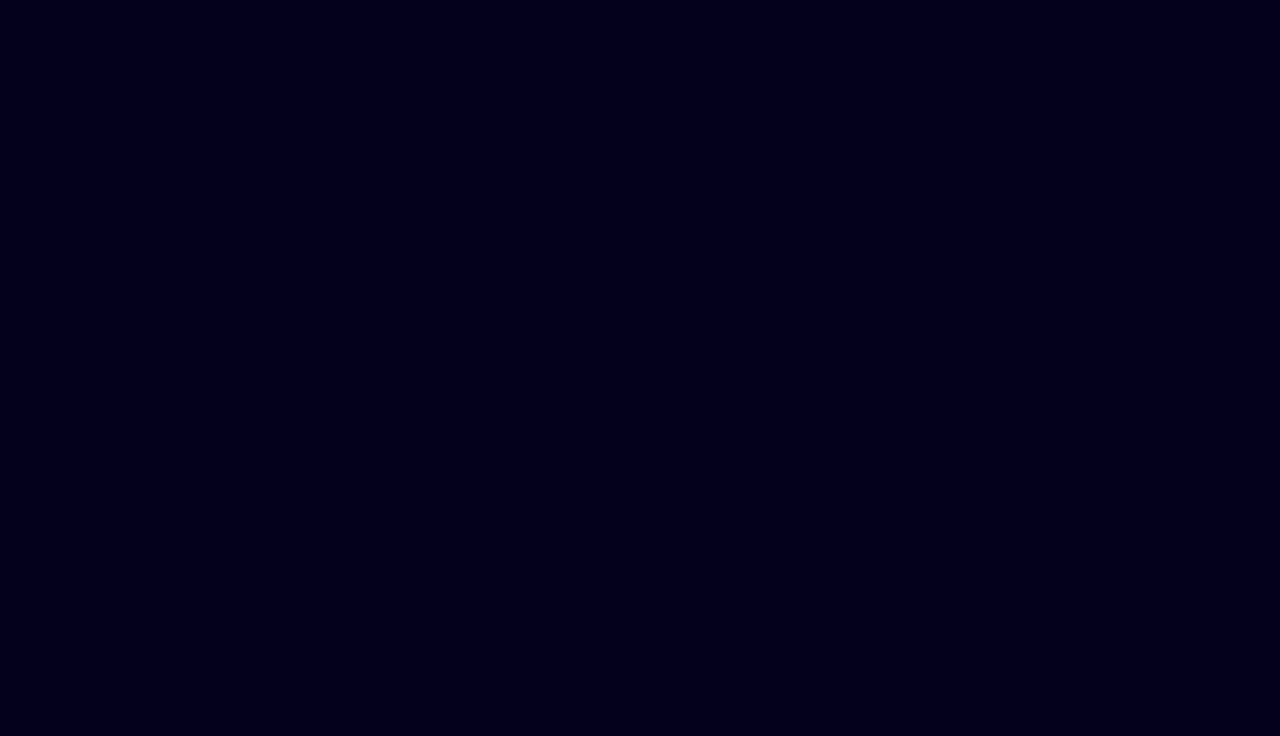
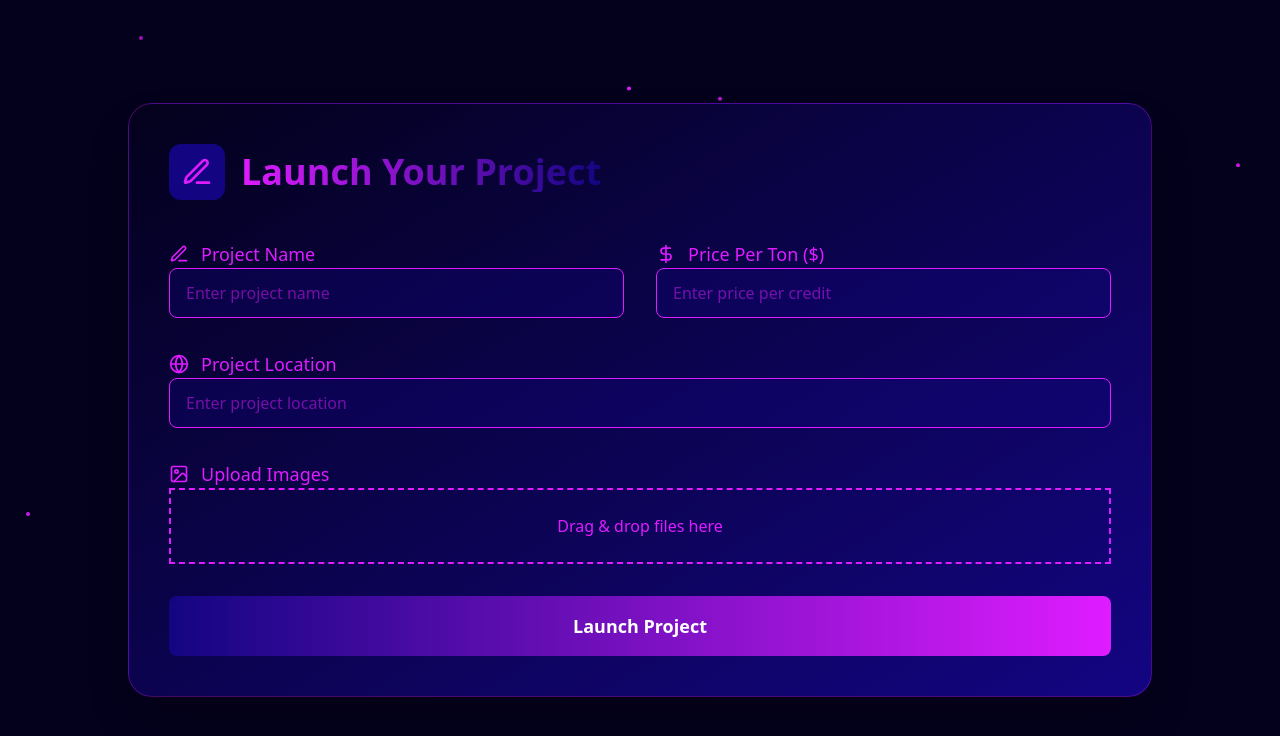
Before and after one commit to MuKulsoop/Carbonexis, a React (Vite) app: page /Projects/create in a window 1280 px wide. Before the commit this address had no page. Shown: the top 736 px of the page. Built offline with nearby package versions, Linux system fonts and the light colour scheme.

Commit message:
updated the slidebar

```diff
--- a/src/App.jsx
+++ b/src/App.jsx
@@ -8,6 +8,7 @@ import SignUpPage from './Pages/SignUp';
 import Loader from './Components/Loader';
 import { BrowserRouter as Router, Routes, Route } from 'react-router-dom';
 import Projects from './Pages/Projects';
+import ProjectCreatePage from './Pages/CreateProject';
 
 
 
@@ -37,6 +38,7 @@ function App() {
             <Route path='/login' exact element={<LoginPage />} />
             <Route path='/signup' exact element={<SignUpPage />} />
             <Route path='/Projects' exact element={<Projects />} />
+            <Route path='/Projects/create' exact element={<ProjectCreatePage />} />
           </Routes>
         )}
       </Router>
--- a/src/Components/Sidebar.jsx
+++ b/src/Components/Sidebar.jsx
@@ -123,7 +123,7 @@ const Sidebar = () => {
                   {text}
                   {location.pathname === to && (
                     <motion.div
-                      className="absolute -right-3 top-1/2 -translate-y-1/2 w-2 h-2 bg-[#DF1CFF] rounded-full"
+                      className="absolute -right-3 top-1/2 -translate-y-1/2 w-2 h-2 rounded-full"
                       initial={{ scale: 0 }}
                       animate={{ scale: 1 }}
                     />
--- /dev/null
+++ b/src/Pages/CreateProject.jsx
@@ -0,0 +1,169 @@
+import { motion } from 'framer-motion';
+import { useFormik } from 'formik';
+import * as Yup from 'yup';
+import { useDropzone } from 'react-dropzone';
+import { useState } from 'react';
+import axios from 'axios';
+import { useNavigate } from 'react-router-dom';
+import { Globe, Image, Landmark, DollarSign, Edit3, Trash2 } from 'lucide-react';
+
+const ProjectCreatePage = () => {
+  const navigate = useNavigate();
+  const [previewImages, setPreviewImages] = useState([]);
+  const [isSubmitting, setIsSubmitting] = useState(false);
+
+  const formik = useFormik({
+    initialValues: {
+      name: '',
+      description: '',
+      location: '',
+      creditsPricePerTon: '',
+      images: []
+    },
+    validationSchema: Yup.object({
+      name: Yup.string().min(5, 'Minimum 5 characters').required('Required'),
+      description: Yup.string().required('Required'),
+      location: Yup.string().required('Required'),
+      creditsPricePerTon: Yup.number().min(0, 'Must be positive').required('Required'),
+      images: Yup.array().min(1, 'At least one image required')
+    }),
+    onSubmit: async (values) => {
+      setIsSubmitting(true);
+      try {
+        const formData = new FormData();
+        values.images.forEach((image) => {
+          formData.append('images', image);
+        });
+        formData.append('project', JSON.stringify(values));
+
+        const response = await axios.post('/api/projects', formData, {
+          headers: { 'Content-Type': 'multipart/form-data' }
+        });
+
+        navigate(`/projects/${response.data.project._id}`);
+      } catch (error) {
+        console.error('Submission error:', error);
+      }
+      setIsSubmitting(false);
+    }
+  });
+
+  const { getRootProps, getInputProps } = useDropzone({
+    accept: 'image/*',
+    onDrop: (acceptedFiles) => {
+      formik.setFieldValue('images', [...formik.values.images, ...acceptedFiles]);
+      setPreviewImages([...previewImages, ...acceptedFiles.map(file => URL.createObjectURL(file))]);
+    }
+  });
+
+  const containerVariants = {
+    hidden: { opacity: 0 },
+    visible: {
+      opacity: 1,
+      transition: { staggerChildren: 0.15, delayChildren: 0.2 }
+    }
+  };
+
+  const itemVariants = {
+    hidden: { y: 30, opacity: 0 },
+    visible: { y: 0, opacity: 1, transition: { type: 'spring', stiffness: 100 } }
+  };
+
+  return (
+    <div className="min-h-screen bg-[#04011C] relative overflow-hidden flex items-center justify-center">
+
+      {/* Background Animated Elements */}
+      <div className="absolute inset-0 overflow-hidden">
+        {[...Array(15)].map((_, i) => (
+          <motion.div
+            key={i}
+            className="absolute w-1 h-1 bg-[#DF1CFF] rounded-full"
+            style={{ top: `${Math.random() * 100}%`, left: `${Math.random() * 100}%` }}
+            animate={{ y: [0, -150, 0], opacity: [0.2, 1, 0.2] }}
+            transition={{ duration: 5 + Math.random() * 5, repeat: Infinity, ease: 'easeInOut' }}
+          />
+        ))}
+      </div>
+
+      <motion.div
+        className="w-full max-w-5xl bg-gradient-to-br from-[#04011C] to-[#130582] backdrop-blur-xl rounded-3xl border border-[#DF1CFF]/30 shadow-2xl p-10"
+        variants={containerVariants}
+        initial="hidden"
+        animate="visible"
+      >
+        {/* Title Section */}
+        <motion.div className="flex items-center gap-4 mb-10" variants={itemVariants}>
+          <div className="p-3 bg-[#130582] rounded-xl">
+            <Edit3 className="w-8 h-8 text-[#DF1CFF]" />
+          </div>
+          <h2 className="text-4xl font-bold bg-gradient-to-r from-[#DF1CFF] to-[#130582] bg-clip-text text-transparent">
+            Launch Your Project
+          </h2>
+        </motion.div>
+
+        {/* Form */}
+        <form onSubmit={formik.handleSubmit} className="grid grid-cols-1 md:grid-cols-2 gap-8">
+
+          {/* Name Input */}
+          <motion.div variants={itemVariants}>
+            <label className="text-lg font-medium text-[#DF1CFF] flex items-center gap-3">
+              <Edit3 className="w-5 h-5" /> Project Name
+            </label>
+            <input
+              {...formik.getFieldProps('name')}
+              className="w-full bg-[#130582]/30 border border-[#DF1CFF] rounded-lg px-4 py-3 text-white placeholder-[#DF1CFF]/50 focus:ring-[#DF1CFF]/30 transition-all"
+              placeholder="Enter project name"
+            />
+          </motion.div>
+
+          {/* Price Input */}
+          <motion.div variants={itemVariants}>
+            <label className="text-lg font-medium text-[#DF1CFF] flex items-center gap-3">
+              <DollarSign className="w-5 h-5" /> Price Per Ton ($)
+            </label>
+            <input
+              type="number" {...formik.getFieldProps('creditsPricePerTon')}
+              className="w-full bg-[#130582]/30 border border-[#DF1CFF] rounded-lg px-4 py-3 text-white placeholder-[#DF1CFF]/50"
+              placeholder="Enter price per credit"
+            />
+          </motion.div>
+
+          {/* Location Input */}
+          <motion.div variants={itemVariants} className="col-span-2">
+            <label className="text-lg font-medium text-[#DF1CFF] flex items-center gap-3">
+              <Globe className="w-5 h-5" /> Project Location
+            </label>
+            <input
+              {...formik.getFieldProps('location')}
+              className="w-full bg-[#130582]/30 border border-[#DF1CFF] rounded-lg px-4 py-3 text-white placeholder-[#DF1CFF]/50"
+              placeholder="Enter project location"
+            />
+          </motion.div>
+
+          {/* Image Upload */}
+          <motion.div variants={itemVariants} className="col-span-2">
+            <label className="text-lg font-medium text-[#DF1CFF] flex items-center gap-3">
+              <Image className="w-5 h-5" /> Upload Images
+            </label>
+            <div {...getRootProps()} className="border-dashed border-2 border-[#DF1CFF] p-6 text-center cursor-pointer hover:border-white transition-all">
+              <input {...getInputProps()} />
+              <p className="text-[#DF1CFF]">Drag & drop files here</p>
+            </div>
+          </motion.div>
+
+          {/* Submit Button */}
+          <motion.div variants={itemVariants} className="col-span-2">
+            <button
+              type="submit"
+              className="w-full bg-gradient-to-r from-[#130582] to-[#DF1CFF] text-white py-4 rounded-lg text-lg font-bold hover:scale-105 transition-transform"
+            >
+              {isSubmitting ? "Launching..." : "Launch Project"}
+            </button>
+          </motion.div>
+        </form>
+      </motion.div>
+    </div>
+  );
+};
+
+export default ProjectCreatePage;
```
Also changed, not shown: package.json (+6 -2 lines), 1 other file (tests, documents, lock files or other folders).
